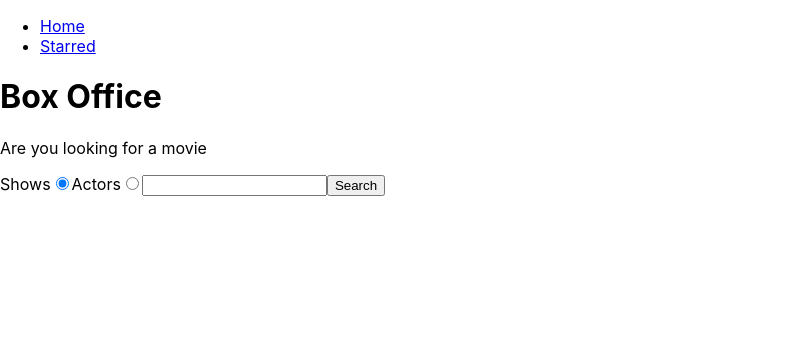
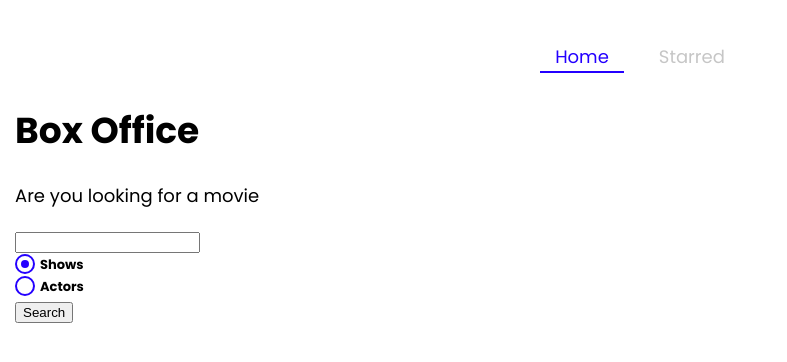
Before and after one commit to 26sameer/box-office, a React (Create React App) app: page / in a window 1280 px wide. Shown: the top 362 px of the page, without its empty margins (0-787 px from the left). Built offline with nearby package versions, Linux system fonts and the light colour scheme.

Commit message:
Installed Style Components, Created global theme with StyledCompoonents, Created Custom radio, Used NavLink from react router dom which gives active class if present on current page

```diff
--- a/package.json
+++ b/package.json
@@ -8,6 +8,7 @@
     "react-dom": "^18.2.0",
     "react-router-dom": "^6.10.0",
     "react-scripts": "5.0.1",
+    "styled-components": "^5.3.9",
     "web-vitals": "^2.1.4",
     "workbox-background-sync": "^6.5.4",
     "workbox-broadcast-update": "^6.5.4",
--- a/public/index.html
+++ b/public/index.html
@@ -24,6 +24,10 @@
       work correctly both with client-side routing and a non-root public URL.
       Learn how to configure a non-root public URL by running `npm run build`.
     -->
+    <link
+      href="https://fonts.googleapis.com/css?family=Poppins:300,400,700,&display=swap"
+      rel="stylesheet"
+    />
     <title>Box Office</title>
   </head>
   <body>
--- a/src/App.jsx
+++ b/src/App.jsx
@@ -5,12 +5,14 @@
 import MainLayout from './components/MainLayout';
 import Show from './pages/Show';
 import { QueryClient, QueryClientProvider } from '@tanstack/react-query';
+import { GlobalTheme } from './theme';
 
 const queryClient = new QueryClient();
 
 function App() {
   return (
     <QueryClientProvider client={queryClient}>
+      <GlobalTheme>
         <BrowserRouter>
           <Routes>
             <Route element={<MainLayout />}>
@@ -22,6 +24,7 @@
             <Route path="*" element={<NoMatch />} />
           </Routes>
         </BrowserRouter>
+      </GlobalTheme>
     </QueryClientProvider>
   );
 }
--- /dev/null
+++ b/src/components/CustomRadio.jsx
@@ -0,0 +1,60 @@
+import styled from 'styled-components';
+
+const CustomRadio = ({ label, ...inputProps }) => {
+  return (
+    <StyledRadio>
+      {label}
+      <input {...inputProps} type="radio" />
+      <span />
+      {/*Span is used for Styling the Radio Buttons*/}
+    </StyledRadio>
+  );
+};
+
+export default CustomRadio;
+
+const StyledRadio = styled.label`
+  display: block;
+  position: relative;
+  padding-left: 25px;
+  cursor: pointer;
+  font-size: 13px;
+  user-select: none;
+  font-weight: 700;
+  line-height: 1.65;
+  input {
+    position: absolute;
+    opacity: 0;
+    cursor: pointer;
+  }
+  span {
+    position: absolute;
+    top: 0;
+    left: 0;
+    height: 16px;
+    width: 16px;
+    background-color: #fff;
+    border: 2px solid ${({ theme }) => theme.mainColors.blue};
+    border-radius: 50%;
+  }
+  input:checked ~ span {
+    background-color: #fff;
+    border: 2px solid ${({ theme }) => theme.mainColors.blue};
+  }
+  span:after {
+    content: '';
+    position: absolute;
+    display: none;
+  }
+  input:checked ~ span:after {
+    display: block;
+  }
+  span:after {
+    top: 4px;
+    left: 4px;
+    width: 8px;
+    height: 8px;
+    border-radius: 50%;
+    background: ${({ theme }) => theme.mainColors.blue};
+  }
+`;
--- a/src/components/Navs.jsx
+++ b/src/components/Navs.jsx
@@ -1,4 +1,5 @@
-import { Link } from 'react-router-dom';
+import { NavLink } from 'react-router-dom';
+import styled from 'styled-components';
 
 const LINKS = [
   {
@@ -14,15 +15,57 @@
 const Navs = () => {
   return (
     <div>
-      <ul>
+      <NavList>
         {LINKS.map(item => (
           <li key={item.to}>
-            <Link to={item.to}>{item.text}</Link>
+            <LinkStyled to={item.to}>{item.text}</LinkStyled>
           </li>
         ))}
-      </ul>
+      </NavList>
     </div>
   );
 };
 
 export default Navs;
+
+const NavList = styled.ul`
+  display: flex;
+  justify-content: center;
+  list-style: none;
+  margin: 0 0 30px;
+  padding: 0;
+  li {
+    margin: 0 10px;
+  }
+`;
+
+const LinkStyled = styled(NavLink)`
+  display: block;
+  padding: 3px 15px;
+  position: relative;
+  text-decoration: none;
+  color: ${({ theme }) => theme.mainColors.gray};
+  &.active {
+    color: ${({ theme }) => theme.mainColors.blue};
+    &:after {
+      content: '';
+      position: absolute;
+      display: block;
+      height: 2px;
+      left: 0%;
+      bottom: 0;
+      background-color: ${({ theme }) => theme.mainColors.blue};
+      animation: slide-in 0.3s ease-in forwards;
+      @keyframes slide-in {
+        from {
+          left: 50%;
+          width: 0;
+        }
+        to {
+          left: 0%;
+          width: 100%;
+        }
+      }
+    }
+  }
+`;
--- a/src/components/SearchForm.jsx
+++ b/src/components/SearchForm.jsx
@@ -1,5 +1,6 @@
 import { useState } from 'react';
 import { useSearchState } from '../lib/useSearchState';
+import CustomRadio from './CustomRadio';
 
 const SearchForm = ({ onSearch }) => {
   const [searchStr, setSearchStr] = useSearchState('');
@@ -31,29 +32,24 @@
 
   return (
     <form onSubmit={onSubmit}>
-      <label>
-        Shows
-        <input
-          type="radio"
+      <input type="text" value={searchStr} onChange={onSearchInputChange} />
+
+      <CustomRadio
+        label="Shows"
         name="search-options"
         value="shows"
         onChange={onRadioChange}
         checked={searchOption === 'shows'}
       />
-      </label>
 
-      <label>
-        Actors
-        <input
-          type="radio"
+      <CustomRadio
+        label="Actors"
         name="search-options"
         value="people"
         onChange={onRadioChange}
         checked={searchOption === 'people'}
       />
-      </label>
 
-      <input type="text" value={searchStr} onChange={onSearchInputChange} />
       <button type="submit">Search</button>
     </form>
   );
--- a/src/index.css
+++ /dev/null
@@ -1,13 +0,0 @@
-body {
-  margin: 0;
-  font-family: -apple-system, BlinkMacSystemFont, 'Segoe UI', 'Roboto', 'Oxygen',
-    'Ubuntu', 'Cantarell', 'Fira Sans', 'Droid Sans', 'Helvetica Neue',
-    sans-serif;
-  -webkit-font-smoothing: antialiased;
-  -moz-osx-font-smoothing: grayscale;
-}
-
-code {
-  font-family: source-code-pro, Menlo, Monaco, Consolas, 'Courier New',
-    monospace;
-}
--- a/src/index.jsx
+++ b/src/index.jsx
@@ -1,6 +1,5 @@
 import React from 'react';
 import ReactDOM from 'react-dom/client';
-import './index.css';
 import App from './App';
 import * as serviceWorkerRegistration from './serviceWorkerRegistration';
 import reportWebVitals from './reportWebVitals';
--- /dev/null
+++ b/src/theme.jsx
@@ -0,0 +1,30 @@
+import { ThemeProvider, createGlobalStyle } from 'styled-components';
+
+const theme = {
+  fontFamily: 'Poppins, sans-serif',
+  mainColors: {
+    blue: '#2400ff',
+    gray: '#c6c6c6',
+    dark: '#353535',
+  },
+};
+
+const GlobalStyles = createGlobalStyle`
+  body {
+    font-family: ${({ theme }) => theme.fontFamily};
+    font-size: 18px;
+    margin: 0;
+    padding-top: 40px;
+    padding-left: 15px;
+    padding-right: 15px;
+  }
+`;
+
+export const GlobalTheme = ({ children }) => {
+  return (
+    <ThemeProvider theme={theme}>
+      <GlobalStyles />
+      {children}
+    </ThemeProvider>
+  );
+};
```
Also changed, not shown: 1 other file (tests, documents, lock files or other folders). Lines whose indentation alone changed are shown as unchanged.
